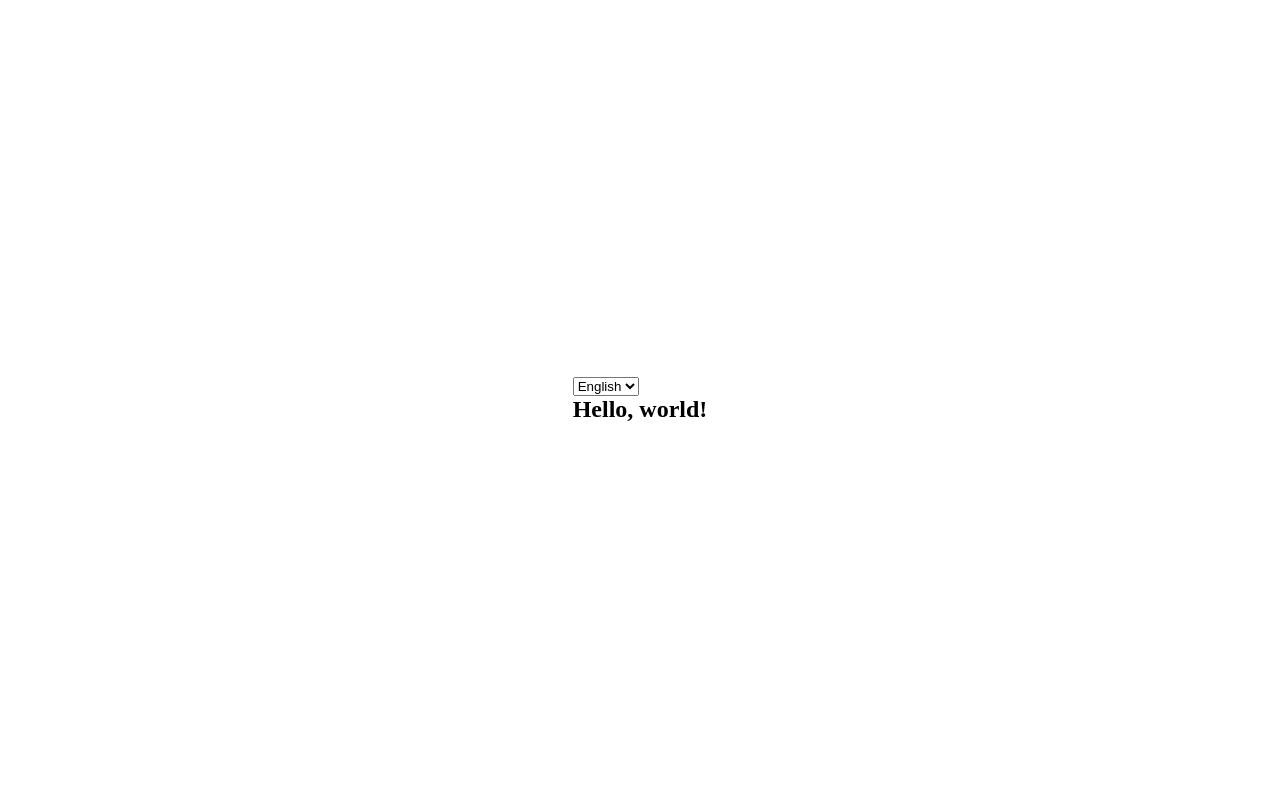
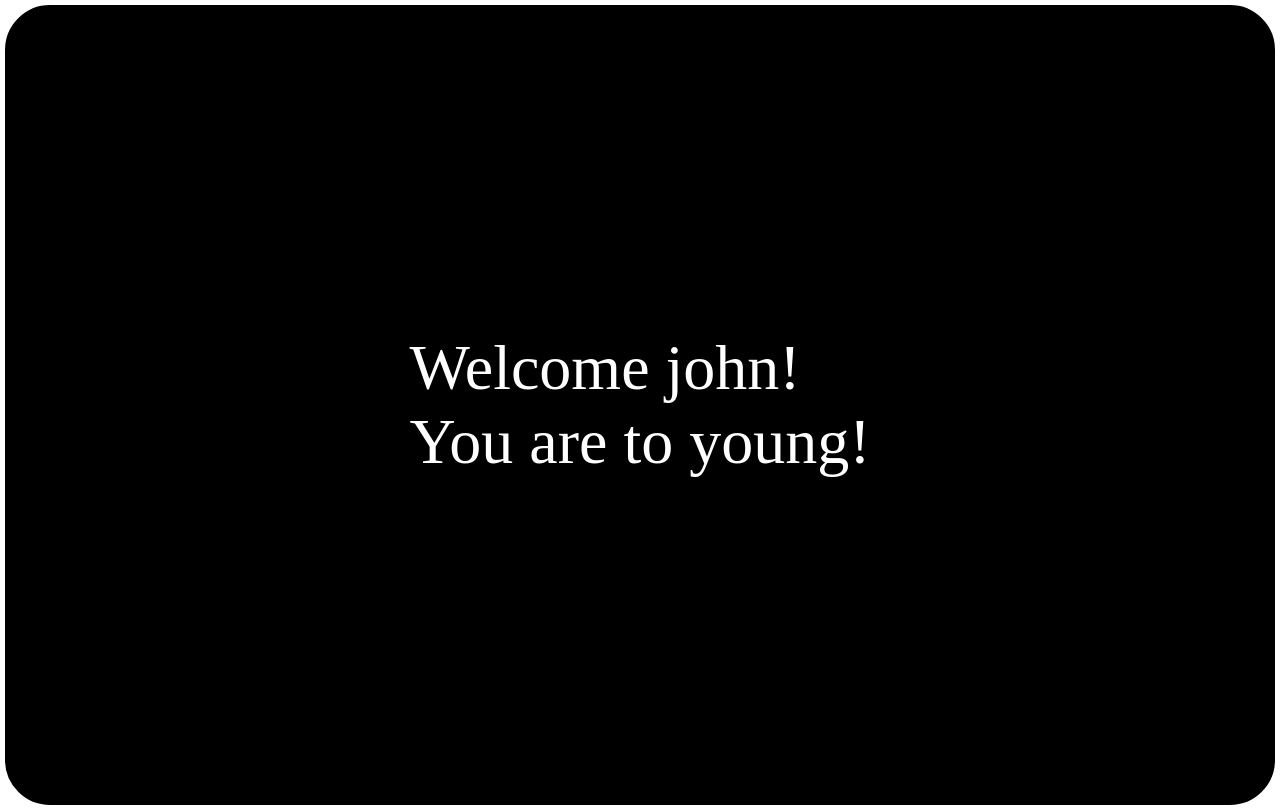
Before and after one commit to Erodot0/react-exercises, a React (Create React App) app in the folder my-app/: page / in a window 1280 px wide. Built offline with nearby package versions, Linux system fonts and the light colour scheme.

Commit message:
created welcome function

```diff
--- a/my-app/src/App.js
+++ b/my-app/src/App.js
@@ -1,14 +1,14 @@
 import React from "react";
-import { Container } from "./Container";
-import { DisplayLanguage } from "./DisplayLanguage";
-import { LanguageContext } from "./LanguageContext";
+// import { Container } from "./Container";
+// import { DisplayLanguage } from "./DisplayLanguage";
+// import { LanguageContext } from "./LanguageContext";
 // import { Counter } from "./Counter";
 // import { HelloWorld } from "./HelloWorld";
-// import { Welcome } from "./Welcome";
+import { Welcome } from "./Welcome";
 // import { InteractiveWelcome } from "./InteractiveWelcome";
 // import { Login } from "./Login";
 // import { UncontrolledLogin } from "./UncontrolledLogin";
-import { TodoList } from "./TodoList";
+// import { TodoList } from "./TodoList";
 
 export class App extends React.Component {
     state = {
@@ -23,15 +23,17 @@ export class App extends React.Component {
     render() {
         return (
             <div>
+                {/* <div className="langselector">
                     <select value={this.state.language} onChange={this.handleLangChange}>
                         <option value="en">English</option>
                         <option value="it">Italian</option>
                     </select>
                     <LanguageContext.Provider value={this.state.language}>
-                    <DisplayLanguage/>
+                        <DisplayLanguage />
                     </LanguageContext.Provider>
+                </div> */}
                 {/* <HelloWorld /> */}
-                {/* <Welcome name="john" age="12"/> */}
+                <Welcome name="john" age="12"/>
                 {/* <Counter initialValue={0} incrementAmount={1} incrementInterval={1000}/> */}
                 {/* <InteractiveWelcome /> */}
                 {/* <Login /> */}
--- a/my-app/src/Welcome.js
+++ b/my-app/src/Welcome.js
@@ -1,13 +1,23 @@
 import React from "react";
 import { Age } from "./Age";
 
-export class Welcome extends React.Component {
-    render() {
-        return (
-            <>
-                <p className="welcome">Welcome {this.props.name}!</p>
-                {/* <Age age={this.props.age}/>*/}
-            </>
-        )
-    }
+
+export function Welcome(props) {
+    return (
+        <div className="welcome">
+            <p>Welcome {props.name}!</p>
+            <Age age={props.age} />
+        </div>
+    )
 }
+
+// export class Welcome extends React.Component {
+//     render() {
+//         return (
+//             <>
+//                 <p className="welcome">Welcome {this.props.name}!</p>
+//                 <Age age={this.props.age}/>
+//             </>
+//         )
+//     }
+// }
--- a/my-app/src/index.css
+++ b/my-app/src/index.css
@@ -1,12 +1,6 @@
 * {
     padding: 0;
     margin: 0;
-}
-
-body{
-    display: grid;
-    place-content: center;
-    height: 100vh;
 }
 
 .welcome {
```
Lines whose indentation alone changed are shown as unchanged.
